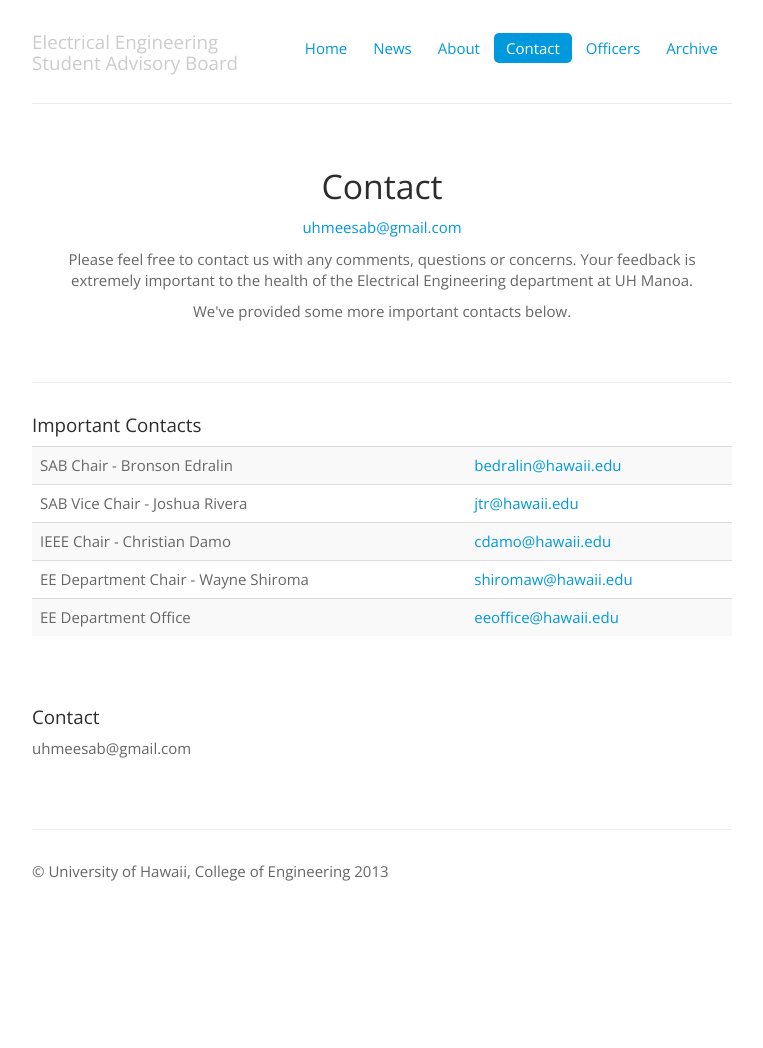
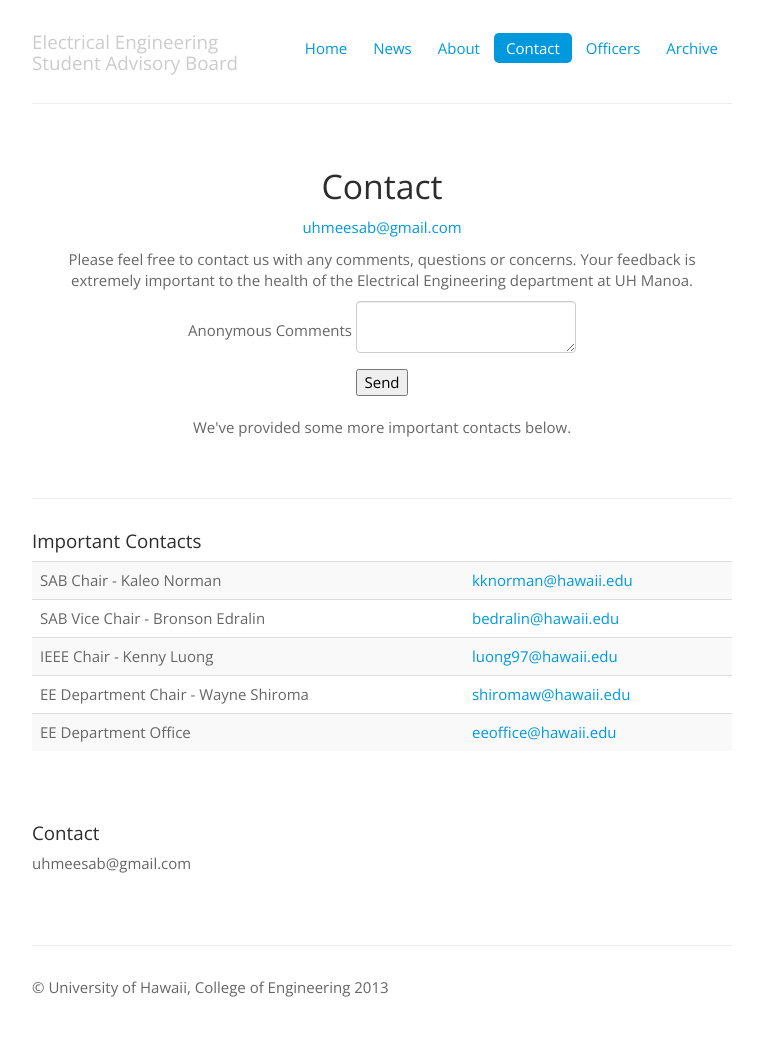
Before and after one commit to IEEE-UH-Manoa/sab.ieeeatuhm.com, a Jekyll site: the page contact/index.html, which Jekyll copies as it is, in a window 1280 px wide. Shown: the whole page, without its empty margins (258-1021 px from the left). Built offline with Jekyll 4.4.1, drawn with Linux system fonts in a browser that asks for light colours; before the commit the page ends 933 px from its top, so only the background shows below that.

Commit message:
Added contact form and updated chair contacts

```diff
--- a/contact/index.html
+++ b/contact/index.html
@@ -52,6 +52,20 @@
         Please feel free to contact us with any comments, questions or concerns. Your feedback
         is extremely important to the health of the Electrical Engineering department at UH Manoa.
         </p>
+
+        <form action="//forms.brace.io/uhmeesab@gmail.com">
+
+            <label><span>Anonymous Comments</span>
+            	<textarea name="message"></textarea>
+        	</label>
+
+        	<label><input type="hidden" name="name" placeholder="Anonymous Student"></label>
+		 	<label><input type="hidden" name="_replyto" placeholder="uhmeesab@gmail.com"></label>
+        	<label><input type="submit" value="Send"></label>
+            <label><input type="hidden" name"_subject" value="EESAB Website Form"></label>
+            <label><input type="hidden" name"_next" value="//site.io/thanks.html"></label>
+		</form>
+
         <p>
         We've provided some more important contacts below.
         </p>
@@ -65,27 +79,26 @@
       <tbody>
         <tr>
             <td>
-                SAB Chair - Bronson Edralin
+                SAB Chair - Kaleo Norman
             </td>
             <td>
-                <a href="mailto:bedralin@hawaii.edu">bedralin@hawaii.edu</a>
+                <a href="mailto:kknorman@hawaii.edu">kknorman@hawaii.edu</a>
             </td>
 
         </tr>
         <tr>
             <td>
-                SAB Vice Chair - Joshua Rivera
+                SAB Vice Chair - Bronson Edralin
             </td>
             <td>
-                <a href="mailto:jtr@hawaii.edu">jtr@hawaii.edu</a>
+                <a href="mailto:bedralin@hawaii.edu">bedralin@hawaii.edu</a>
             </td>
         </tr>
         <tr>
             <td>
-                IEEE Chair - Christian Damo
-            </td>
+                IEEE Chair - Kenny Luong</td>
             <td>
-                <a href="mailto:cdamo@hawaii.edu">cdamo@hawaii.edu</a>
+                <a href="mailto:luong97@hawaii.edu">luong97@hawaii.edu</a>
             </td>
         </tr>
         <tr>
```
